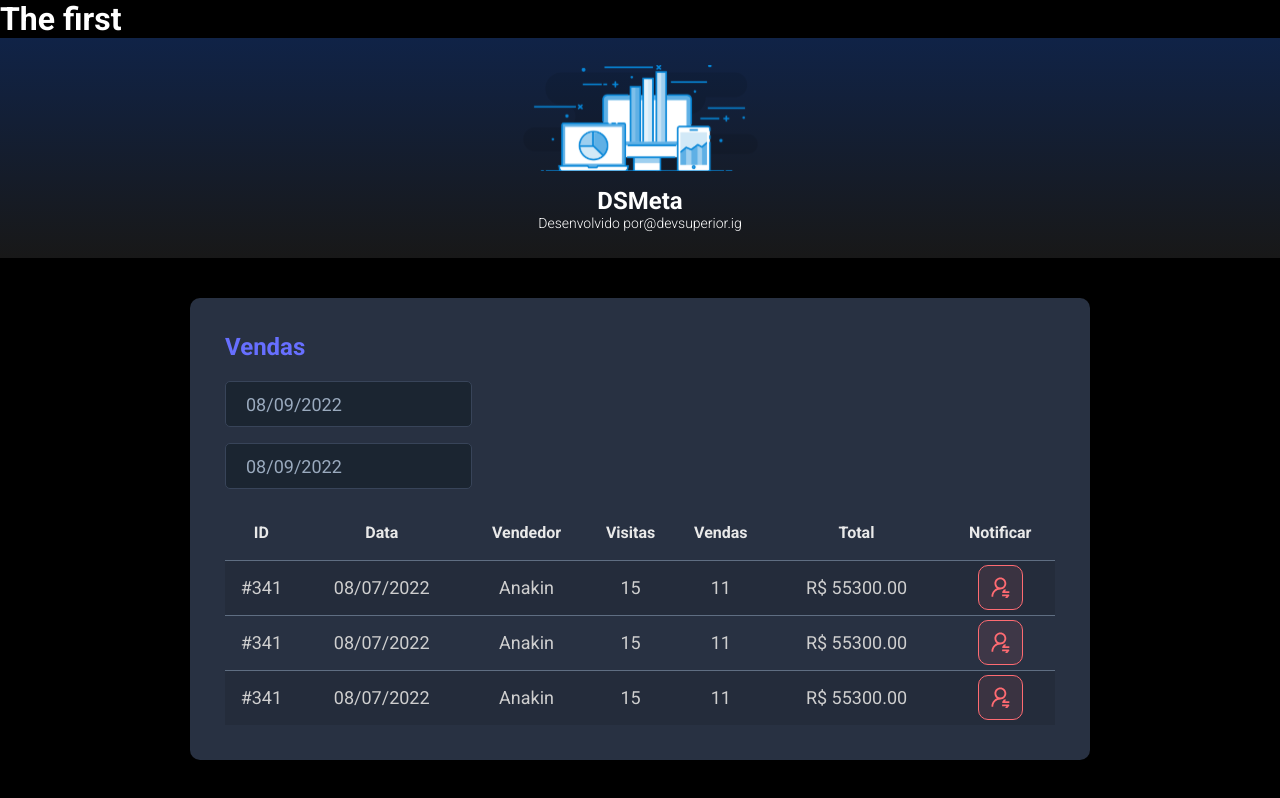
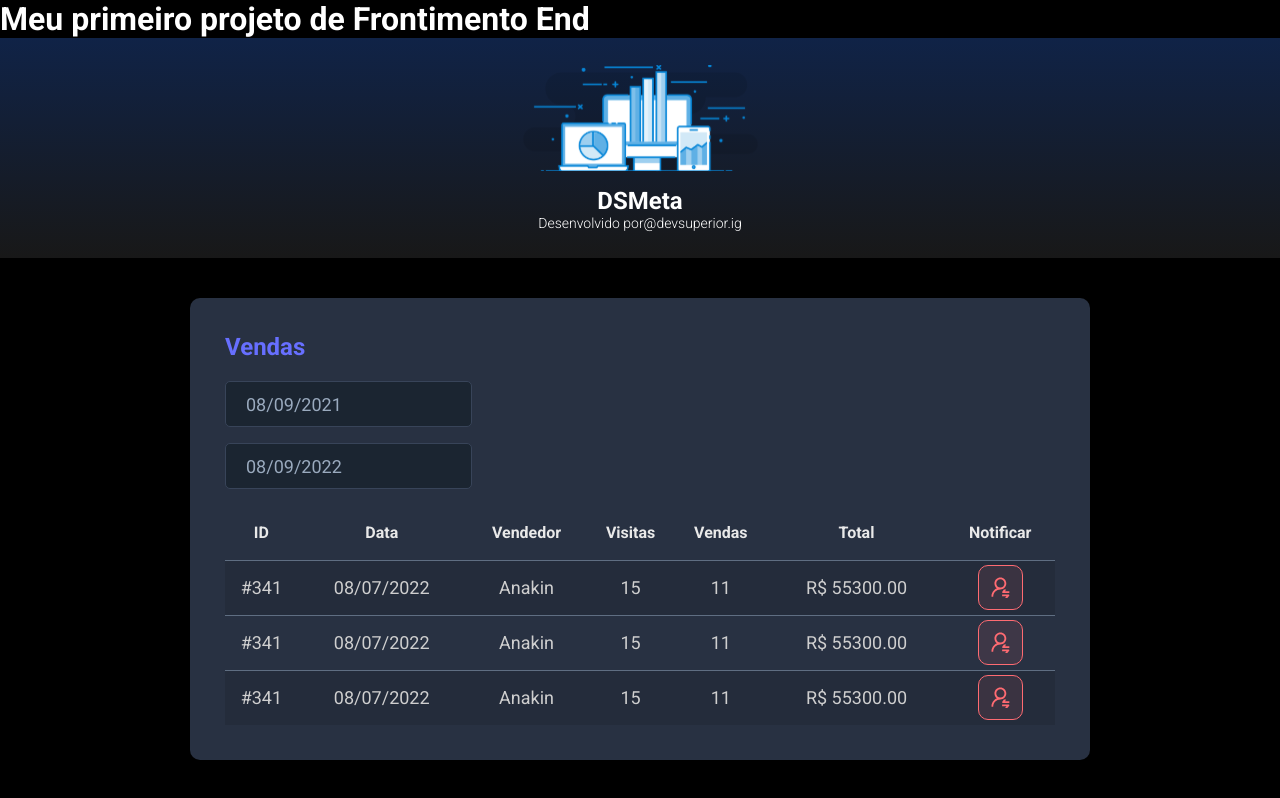
Before and after one commit to carlosalgart/dsmeta, a React (Vite) app in the folder frontend/: page / in a window 1280 px wide. Built offline with nearby package versions, Linux system fonts and the light colour scheme.

Commit message:
front final ajusts

```diff
--- a/frontend/src/App.tsx
+++ b/frontend/src/App.tsx
@@ -1,14 +1,14 @@
-import NotificationButton from "./components/NotificationButton"
-import Header from "./components/Header"
-import SalesCard from "./components/SalesCard"
+import NotificationButton from "./components/NotificationButton";
+import Header from "./components/Header";
+import SalesCard from "./components/SalesCard";
 function App() {
   return (
     <>
-      <h1>The first</h1>
+      <h1>Meu primeiro projeto de Frontimento End</h1>
       <Header />
       <main>
       <section id="sales">
-        <div class="dsmeta-container">
+        <div className="dsmeta-container">
             <SalesCard />
         </div>
       </section>
@@ -16,4 +16,4 @@
     </>
   )
 }
-export default App
+export default App;
--- a/frontend/src/components/Header/index.tsx
+++ b/frontend/src/components/Header/index.tsx
@@ -1,4 +1,4 @@
-import logo from '../../assets/img/logo.svg'
+import logo from '../../assets/img/logo.svg';
 
 function Header() {
     return (
@@ -14,4 +14,4 @@
         </header>
     )
 }
-export default Header
+export default Header;
--- a/frontend/src/components/NotificationButton/index.tsx
+++ b/frontend/src/components/NotificationButton/index.tsx
@@ -1,5 +1,5 @@
-import icon from '../../assets/img/notification-icon.svg'
-import './styles.css'
+import icon from '../../assets/img/notification-icon.svg';
+import './styles.css';
 
 function NotificationButton() {
     return(<div className='dsmeta-red-btn'>
@@ -7,4 +7,4 @@
         )
 }
 
-export default NotificationButton
+export default NotificationButton;
--- a/frontend/src/components/SalesCard/index.tsx
+++ b/frontend/src/components/SalesCard/index.tsx
@@ -1,24 +1,29 @@
-import NotificationButton from '../NotificationButton'
+import NotificationButton from '../NotificationButton';
 import DatePicker from "react-datepicker";
 import "react-datepicker/dist/react-datepicker.css";
-import './styles.css'
+import './styles.css';
+import { useState } from 'react';
 function StylesCard() {
+    const min = new Date(new Date().setDate(new Date().getDate() - 365));
+    const [minDate, setMinDate] = useState(min);
+    const [maxDate, setMaxDate]= useState(new Date());
+
     return (
         <div className="dsmeta-card">
             <h2 className="dsmeta-sales-title">Vendas</h2>
             <div>
                 <div className="dsmeta-form-control-container">
                     <DatePicker
-                        selected={new Date()}
-                        onChange={(date: Date) => { }}
+                        selected={minDate}
+                        onChange={(date: Date) => setMinDate(date)}
                         className="dsmeta-form-control"
                         dateFormat="dd/MM/yyyy"
                     />
                 </div>
                 <div className="dsmeta-form-control-container">
                     <DatePicker
-                        selected={new Date()}
-                        onChange={(date: Date) => { }}
+                        selected={maxDate}
+                        onChange={(date: Date) => setMaxDate(date)}
                         className="dsmeta-form-control"
                         dateFormat="dd/MM/yyyy"
                     />
@@ -86,4 +91,4 @@
         </div>
     )
 }
-export default StylesCard
+export default StylesCard;
```
